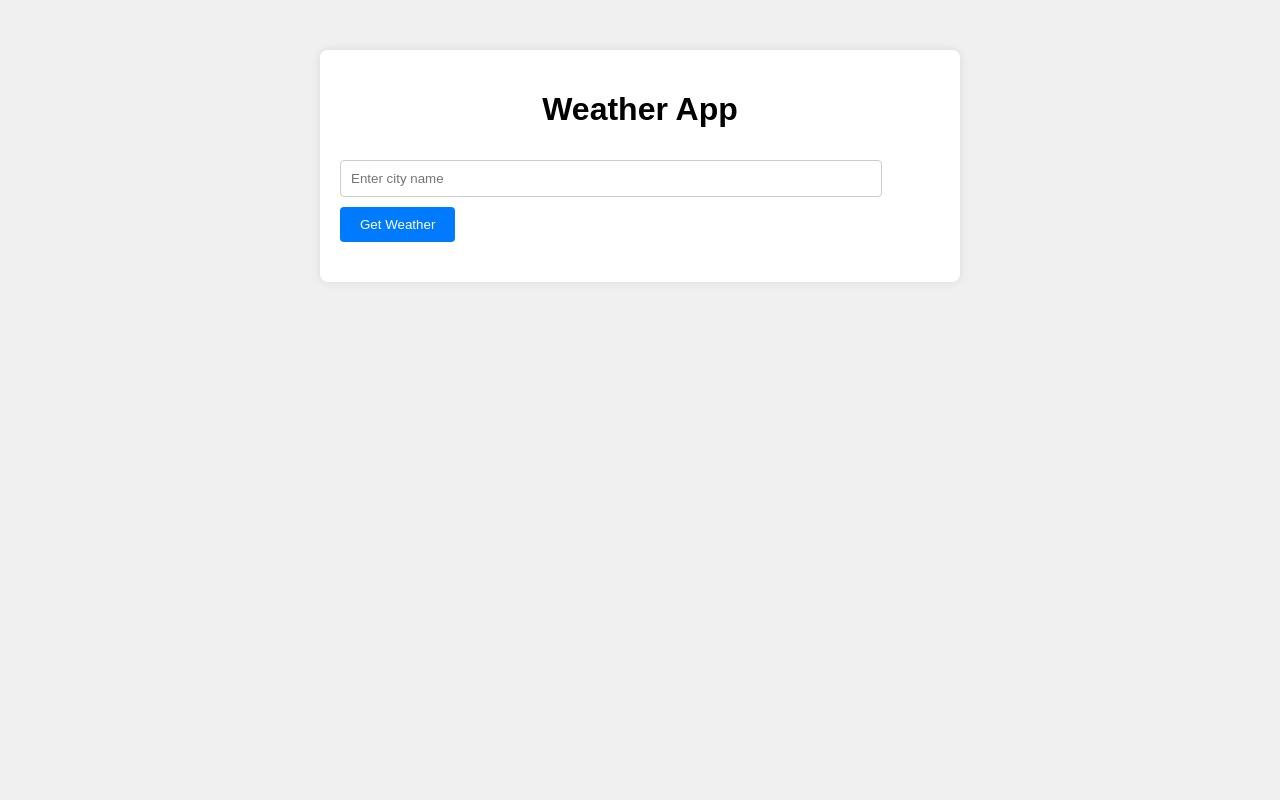
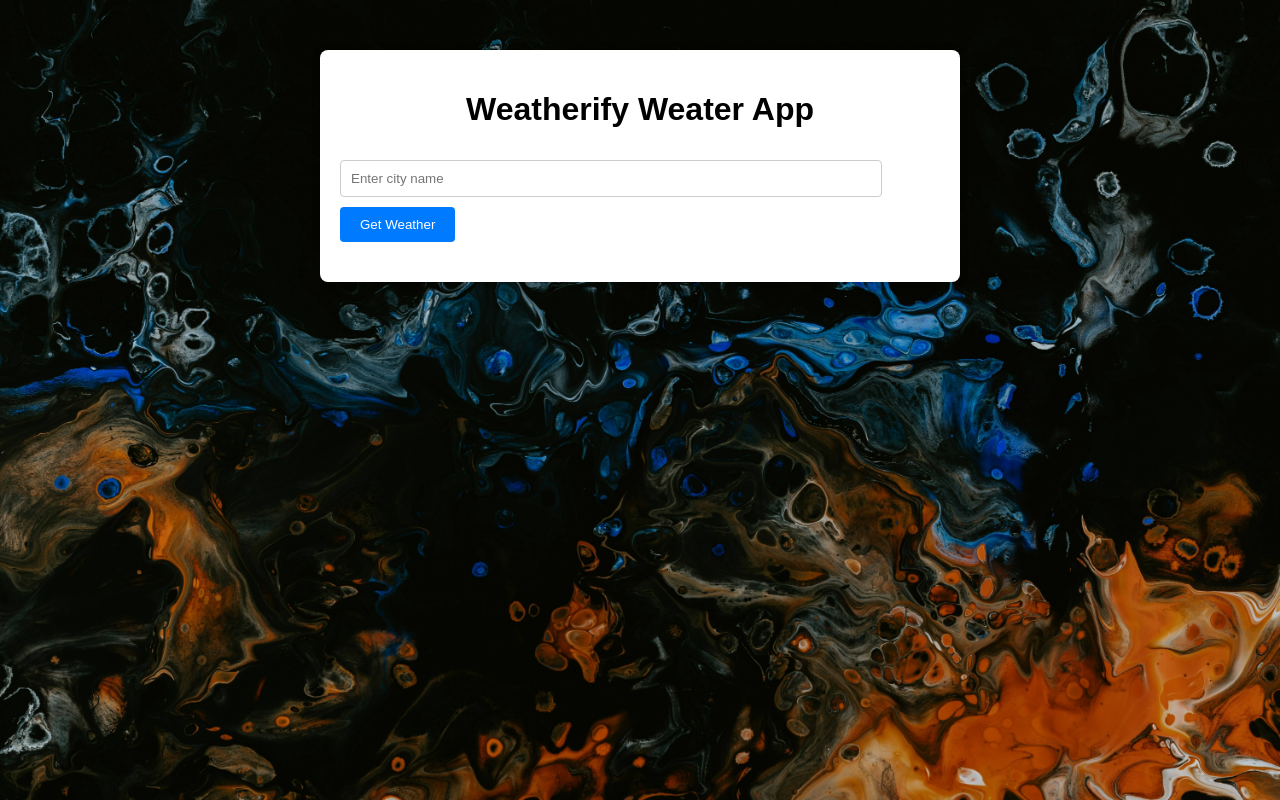
Before and after one commit to TedKhalwale/Rep10_Weather_App-Using-a-public-API-, a plain HTML site: page index.html in a window 1280 px wide. Drawn offline with Linux system fonts and the light colour scheme.

Commit message:
Initial commit

```diff
--- a/index.html
+++ b/index.html
@@ -7,12 +7,15 @@
     <link rel="stylesheet" href="./styles/index.css">
 </head>
 <body>
-    <div class="container">
-        <h1>Weather App</h1>
-        <input type="text" id="cityInput" placeholder="Enter city name">
-        <button onclick="getWeather()">Get Weather</button>
-        <div id="weatherInfo"></div>
+    <div class="home">
+        <div class="container">
+            <h1>Weatherify Weater App</h1>
+            <input type="text" id="cityInput" placeholder="Enter city name">
+            <button onclick="getWeather()">Get Weather</button>
+            <div id="weatherInfo"></div>
+        </div>
     </div>
+
     <script src="./scripts/index.js"></script>
 </body>
 </html>
--- a/styles/index.css
+++ b/styles/index.css
@@ -5,6 +5,14 @@ body {
     padding: 0;
 }
 
+.home {
+    background-image: url(../media/images/pawel-czerwinski-5x7kyu3J4Xs-unsplash.jpg);
+    background-position: center;
+    background-repeat: no-repeat;
+    background-size: cover;
+    height: 100vh;
+    overflow: hidden;
+}
 .container {
     max-width: 600px;
     margin: 50px auto;
```
Also changed, not shown: media/images/pawel-czerwinski-5x7kyu3J4Xs-unsplash.jpg (added).
